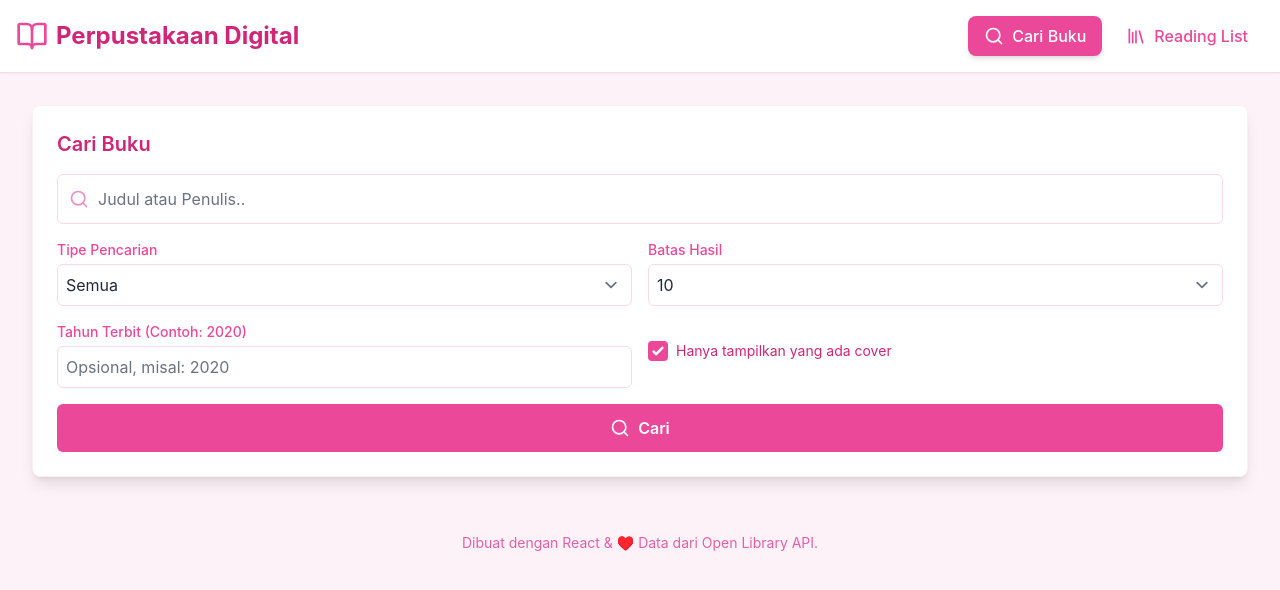
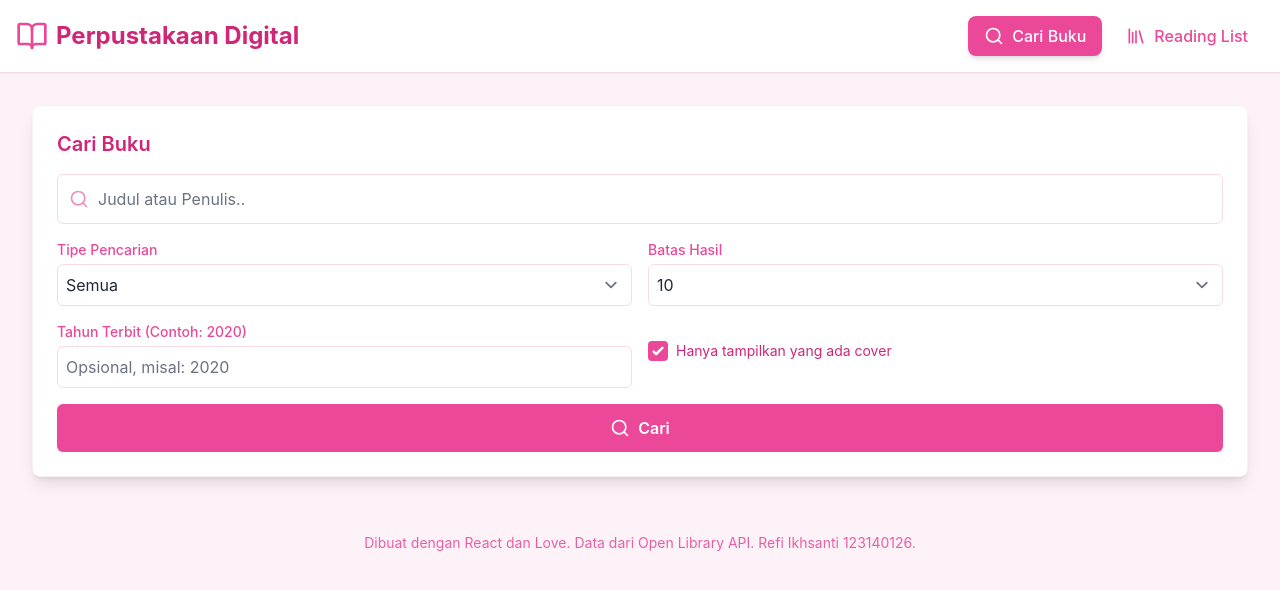
Before and after one commit to 7refisa/uts-pemweb-123140126, a React (Vite) app: page / in a window 1280 px wide. Shown: the top 590 px of the page. Built offline with nearby package versions, Linux system fonts and the light colour scheme.

Commit message:
Update footer

```diff
--- a/src/App.jsx
+++ b/src/App.jsx
@@ -197,7 +197,8 @@ export default function App() {
       </main>
 
       <footer className="text-center py-6 text-pink-500 text-sm">
-        Dibuat dengan React & ♥️ Data dari Open Library API.
+        Dibuat dengan React dan Love. Data dari Open Library API. Refi Ikhsanti
+        123140126.
       </footer>
 
       {selectedBook && (
```
